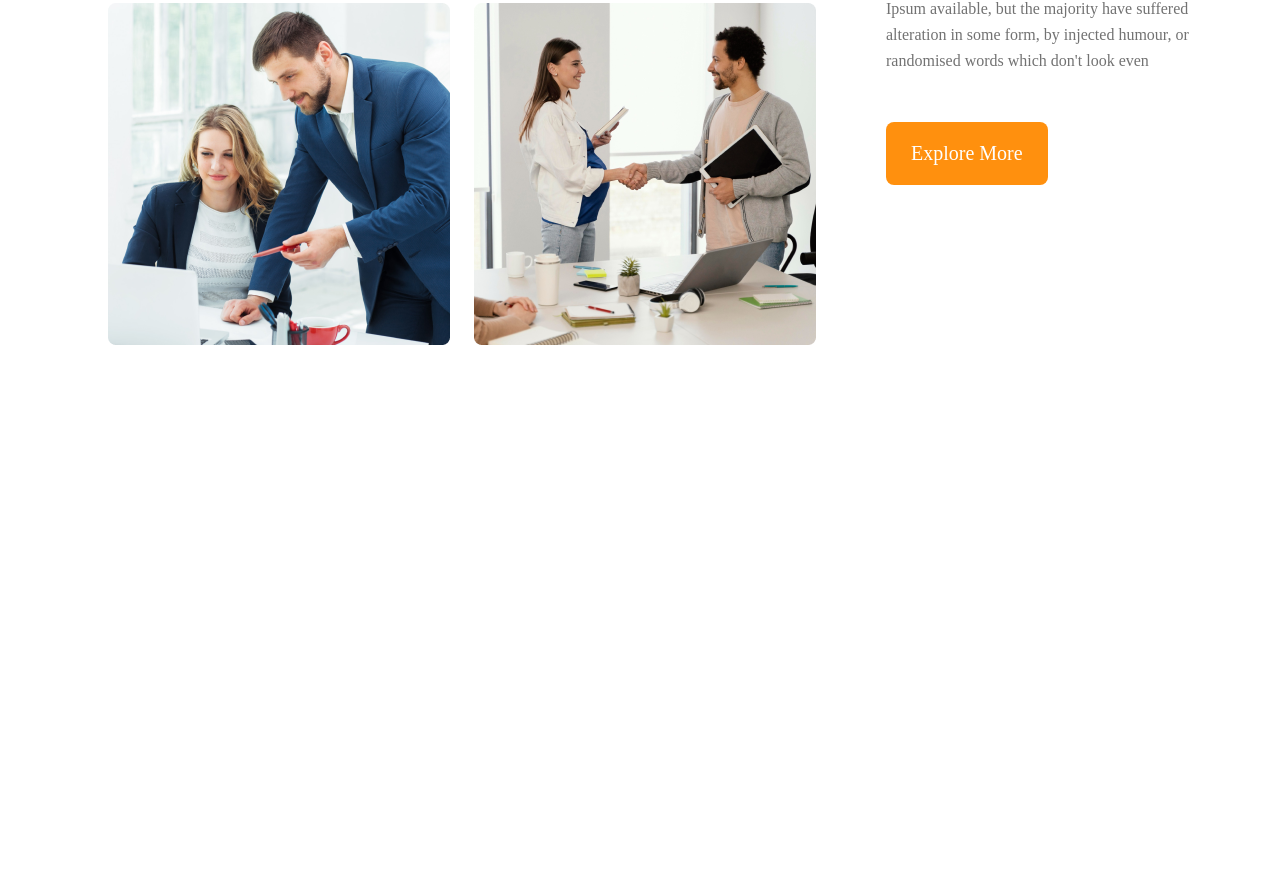
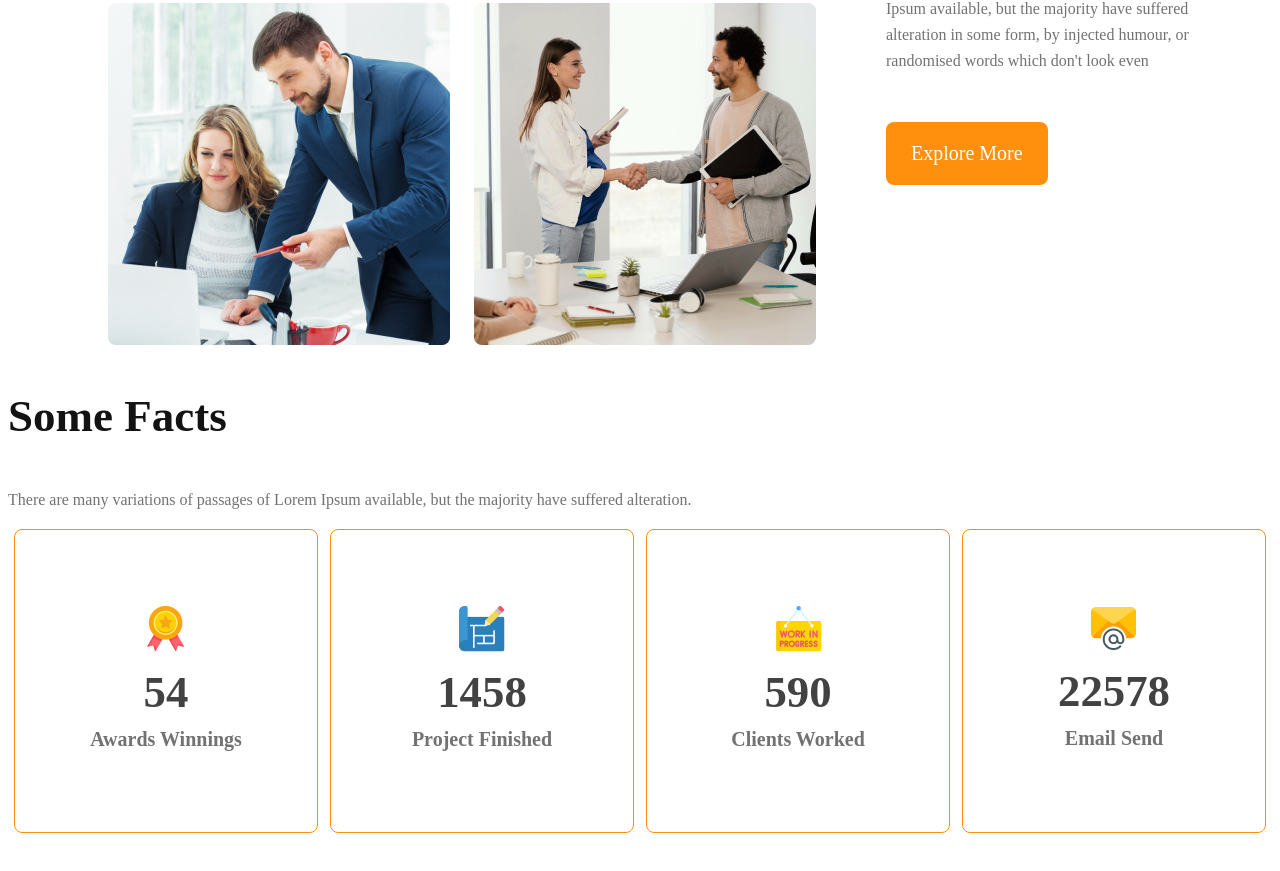
Before and after one commit to Nazmul-4/g3-architects, a plain HTML site: page index.html in a window 1280 px wide. Shown: the part 1517-2388 px from the top of the page. Before the commit the page ends 1932 px from the top, so only its background shows below. Drawn offline with Linux system fonts and the light colour scheme.

Commit message:
facts part half

```diff
--- a/index.html
+++ b/index.html
@@ -44,6 +44,37 @@
 
             </div>
         </section>
+        <!-- features section -->
+        <section class="features">
+
+        </section>
+        <!-- facts section -->
+        <section class="facts">
+            <h3 class="nav-title">Some Facts</h3>
+            <p class="text-grey">There are many variations of passages of Lorem Ipsum available, but the majority have suffered alteration.</p>
+            <div class="facts-card">
+                <div class="card">
+                    <img src="images/icons/ribon.png" alt="">
+                    <h2 class="card-stats">54</h2>
+                    <p class="card-title">Awards Winnings</p>
+                </div>
+                <div class="card">
+                    <img src="images/icons/projects.png" alt="">
+                    <h2 class="card-stats">1458</h2>
+                    <p class="card-title">Project Finished</p>
+                </div>
+                <div class="card">
+                    <img src="images/icons/customers.png" alt="">
+                    <h2 class="card-stats">590</h2>
+                    <p class="card-title">Clients Worked</p>
+                </div>
+                <div class="card">
+                    <img src="images/icons/email.png" alt="">
+                    <h2 class="card-stats">22578</h2>
+                    <p class="card-title">Email Send</p>
+                </div>
+            </div>
+        </section>
     </main>
     <footer>
 
--- a/styles/architect.css
+++ b/styles/architect.css
@@ -114,7 +114,38 @@ main{
 .title .l3{
     color: #FF900E;
 }
+/* facts section */
+.facts-card{
+    display: flex;
+    justify-content: space-around;
 
+}
+.facts-card .card{
+    border-radius: 8px;
+    border: 1px solid #FF900E;
+
+    width: 241.831px;
+    height: 241.831px;
+    text-align: center;
+    flex-shrink: 0;
+    padding: 30px;
+}
+.facts-card .card-stats{
+    font-size: 2.8rem;
+    color: var(--Dark-02, #424242);
+    margin-top: 10px;
+    margin-bottom: 10px;
+}
+.facts-card .card-title{
+    font-size: 20px;
+    color: var(--Dark-03, #727272);
+    font-weight: 600;
+    margin-top: 5px;
+    padding-bottom: 60px;
+}
+.card>img{
+    padding-top: 46px;
+}
 /* responsive media query */
 /* mobile devices */
 @media screen and (max-width:576px) {
```
